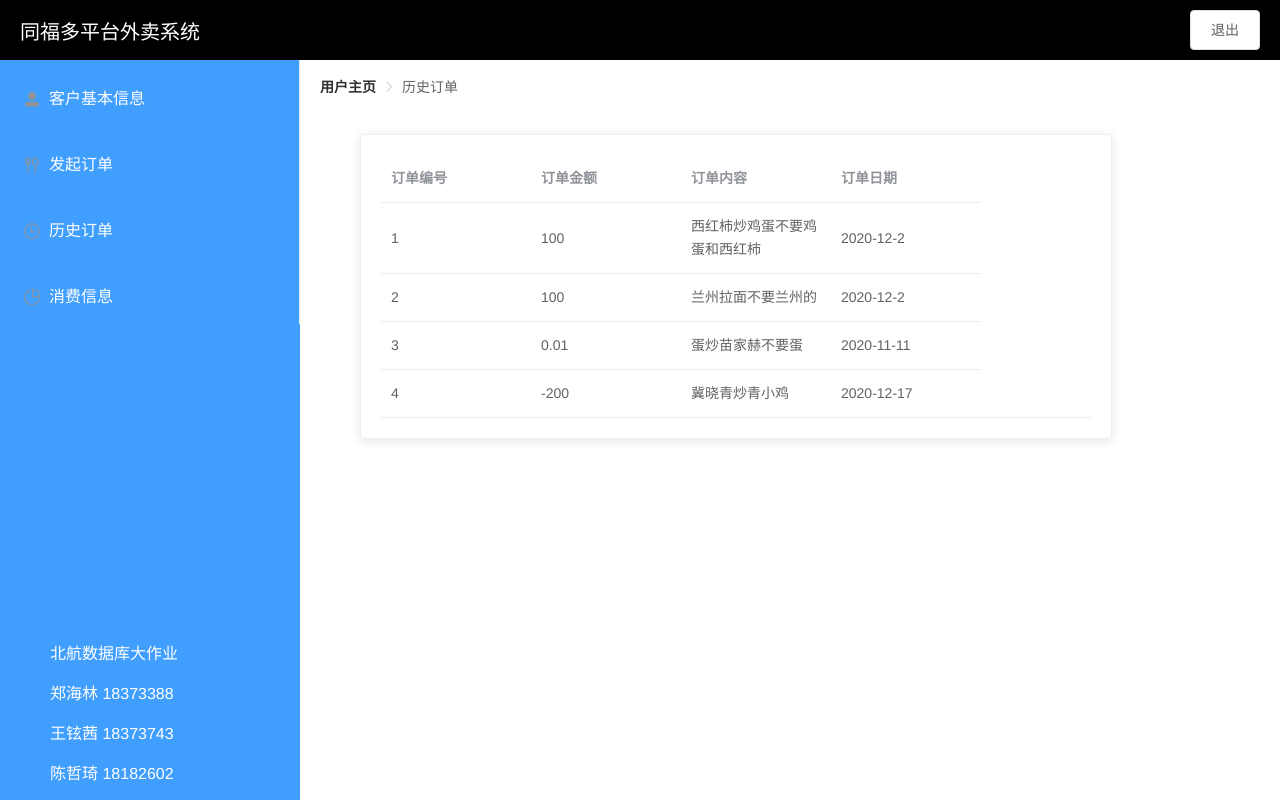
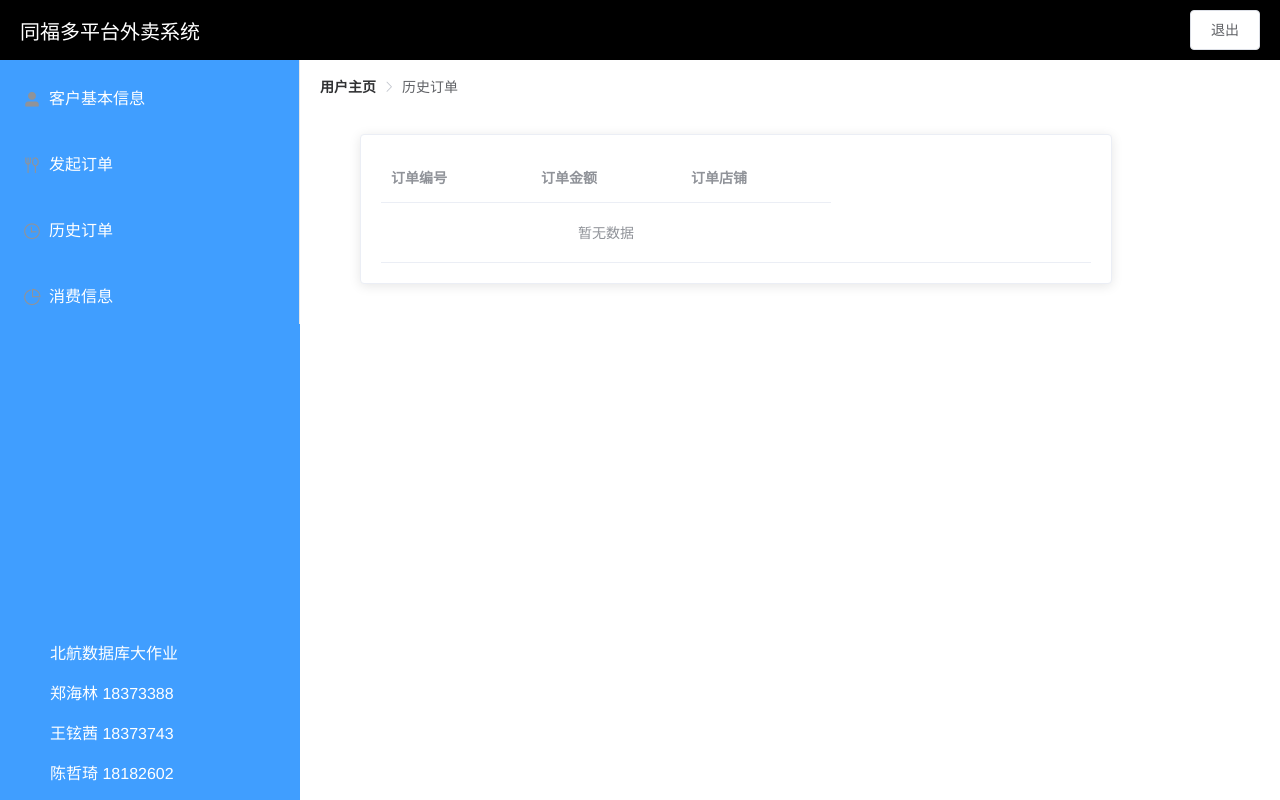
Before and after one commit to HaroldCheng/db-project-frontend, a Vue app: page /#/history in a window 1280 px wide. Built offline with nearby package versions, Linux system fonts and the light colour scheme; no server answers.

Commit message:
history test#1

```diff
--- a/src/components/User/History.vue
+++ b/src/components/User/History.vue
@@ -13,8 +13,7 @@
       <el-table :data="historyOrder">
         <el-table-column label="订单编号" width="150px" prop="id"> </el-table-column>
         <el-table-column label="订单金额" width="150px" prop="cost"> </el-table-column>
-        <el-table-column label="订单内容" width="150px" prop="detail"> </el-table-column>
-        <el-table-column label="订单日期" width="150px" prop="date"> </el-table-column>
+        <el-table-column label="订单店铺" width="150px" prop="shop"> </el-table-column>
       </el-table>
           </el-card>
     </div>
@@ -29,30 +28,6 @@ export default {
       platId:0,
       userId:0,
         historyOrder:[
-        {
-          id:1,
-          cost:100,
-          detail:"西红柿炒鸡蛋不要鸡蛋和西红柿",
-          date:"2020-12-2"
-        },
-          {
-            id:2,
-            cost:100,
-            detail:"兰州拉面不要兰州的",
-            date:"2020-12-2"
-          },
-          {
-            id:3,
-            cost:0.01,
-            detail:"蛋炒苗家赫不要蛋",
-            date:"2020-11-11"
-          },
-          {
-            id:4,
-            cost:-200,
-            detail:"冀晓青炒青小鸡",
-            date:"2020-12-17"
-          }
       ]
     }
   },
@@ -64,7 +39,6 @@ export default {
     this.$router.push('/userHome')
   },
     async getHistoryOrder(){
-    //TODO:update api
     const {data:res} = await this.$axios.post("client/history_order/",[this.platId,this.userId])
       if(res.status !== 200){
        return  this.$message.error("获取历史订单记录失败！")
```
